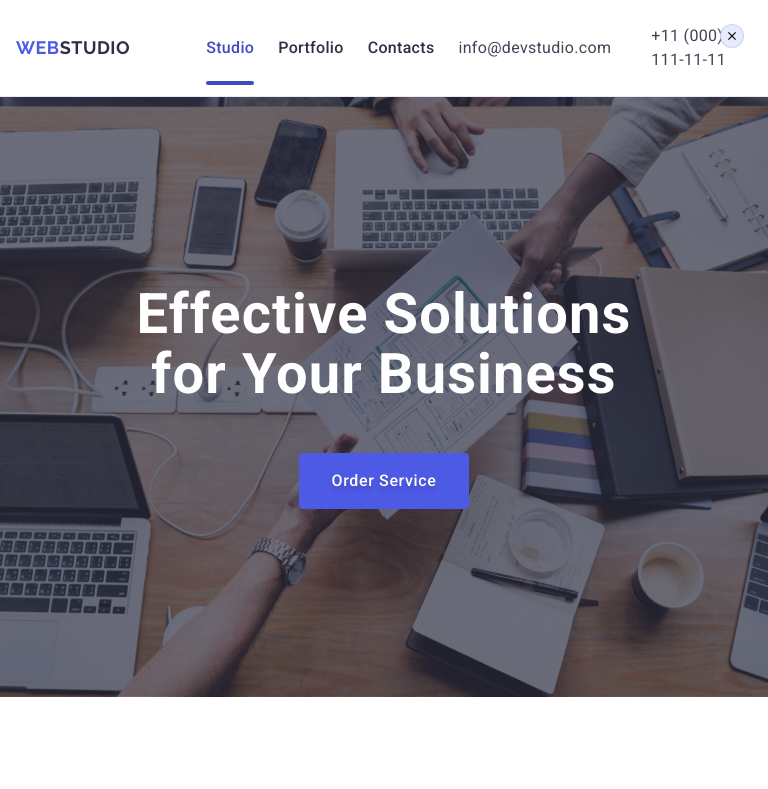
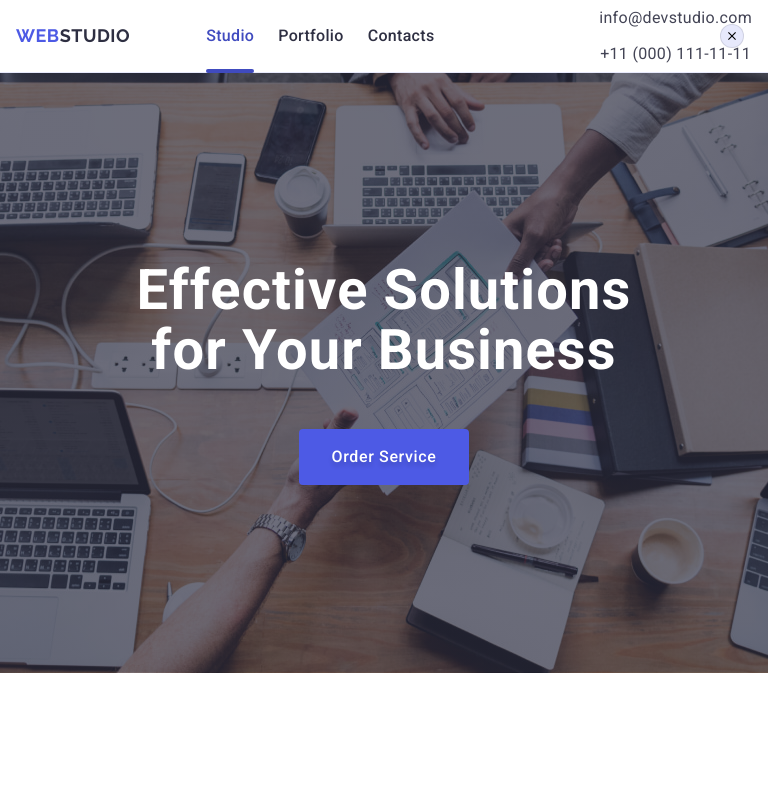
Before and after one commit to Dididi2000/goit-markup-hw-06, a plain HTML site: page index.html in a window 768 px wide. Shown: the top 789 px of the page. Drawn offline with nearby package versions, Linux system fonts and the light colour scheme.

Commit message:
address-tab

```diff
--- a/css/styles.css
+++ b/css/styles.css
@@ -744,6 +744,7 @@ textarea::placeholder {
 }
 
 
+
 @media only screen and (min-width: 320px) and (max-width: 767.98px) {
     .container {
         width: 320px;
@@ -902,6 +903,17 @@ textarea::placeholder {
 
     }
 
+    .address-list {
+        flex-direction: column;
+        gap: 12px;
+    }
+
+    .link-address {
+        padding: 0;
+    }
+
+
+
     .advantages-list {
         gap: 72px 24px;
         flex-wrap: wrap;
@@ -957,5 +969,4 @@ textarea::placeholder {
     }
 
 
-
 }
```
